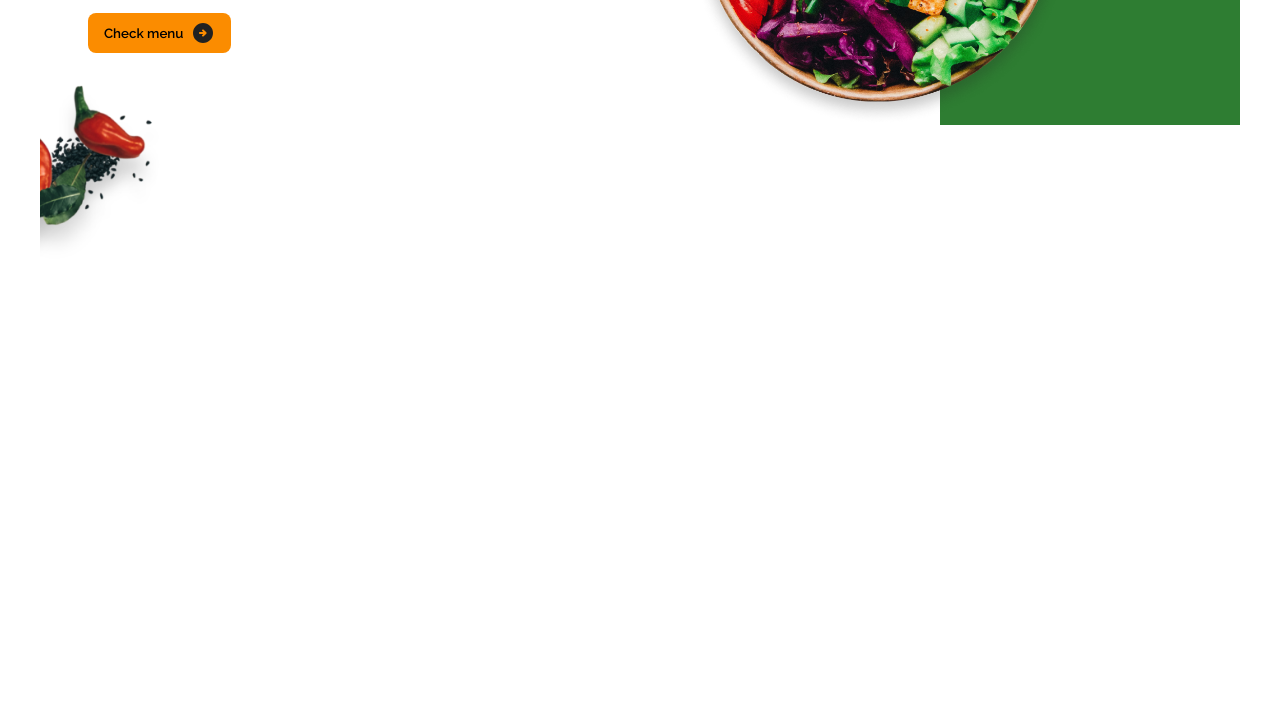
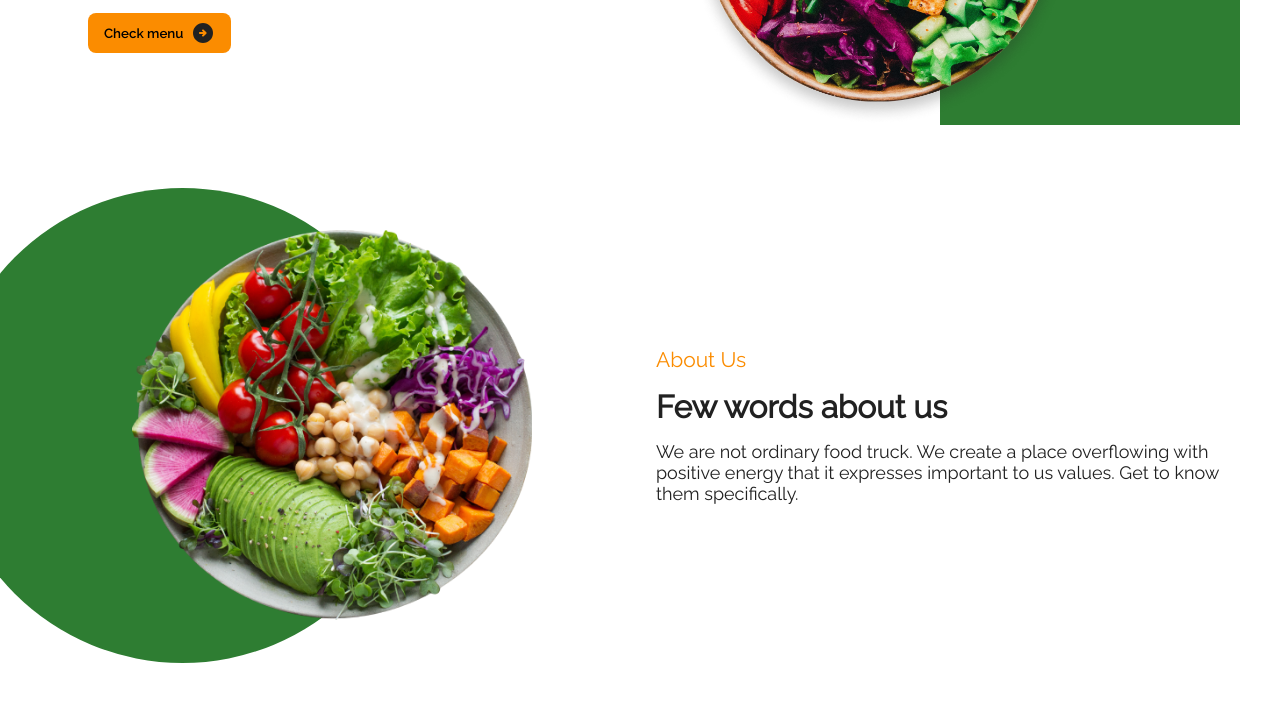
Before and after one commit to ursasimenc/big-dev-soon-the-veggie-king-freerun-wv9rdr, a plain HTML site: page index.html in a window 1280 px wide. Shown: the part 367-1092 px from the top of the page. Before the commit the page ends 800 px from the top, so only its background shows below. Drawn offline with Linux system fonts and the light colour scheme.

Commit message:
added about us section

```diff
--- a/index.css
+++ b/index.css
@@ -42,6 +42,10 @@
 	box-sizing: border-box;
 }
 
+html {
+	scroll-behavior: smooth;
+}
+
 body {
 	font-family: "Raleway Regular", sans-serif;
 	color: var(--gray-900);
@@ -49,7 +53,7 @@ body {
 	flex-direction: column;
 	align-items: center;
 	justify-content: start;
-	width: 100vw;
+	font-size: 21px;
 }
 
 header,
@@ -124,14 +128,6 @@ button {
 	position: relative;
 	padding-inline: 3rem;
 
-	& #chilli {
-		position: absolute;
-		bottom: -35%;
-		left: 0;
-		width: 20%;
-		height: auto;
-	}
-
 	& p {
 		width: 80%;
 	}
@@ -141,3 +137,46 @@ button {
 		height: 400px;
 	}
 }
+
+span {
+	color: var(--orange-600);
+}
+
+#about_us {
+	display: flex;
+	justify-content: center;
+	align-items: center;
+	gap: 2rem;
+
+	& div {
+		width: 50%;
+		flex-direction: column;
+		display: flex;
+		justify-content: space-between;
+		gap: 1rem;
+	}
+
+	& .about_us_pictures {
+		align-items: center;
+		justify-content: center;
+		position: relative;
+		height: 600px;
+		/* clip-path: circle(50% at 50% 50%); */
+
+		& img {
+			width: 400px;
+			height: auto;
+		}
+
+		&::before {
+			content: "";
+			position: absolute;
+			height: 475px;
+			aspect-ratio: 1;
+			background-color: var(--green-600);
+			border-radius: 50%;
+			z-index: -1;
+			right: 35%;
+		}
+	}
+}
--- a/index.html
+++ b/index.html
@@ -33,12 +33,19 @@
 							/>
 						</svg>
 					</button>
-					<img src="./assets/images/hero-section-food.png" alt="Chilli" id="chilli" />
 				</div>
 				<div class="home_pictures">
 					<img id="hero-img" src="./assets/images/hero-section-slide-food-1.png" alt="Food example" />
 				</div>
 			</section>
+			<section id="about_us">
+				<div class="about_us_pictures"><img id="about-us-img" src="./assets/images/about-us-section-food.png" alt="About us food" /></div>
+				<div class="about_us_content">
+					<span>About Us</span>
+					<h2>Few words about us</h2>
+					<p>We are not ordinary food truck. We create a place overflowing with positive energy that it expresses important to us values. Get to know them specifically.</p>
+				</div>
+			</section>
 		</main>
 	</body>
 </html>
```
